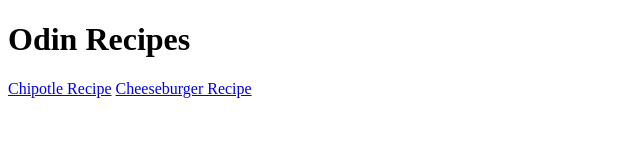
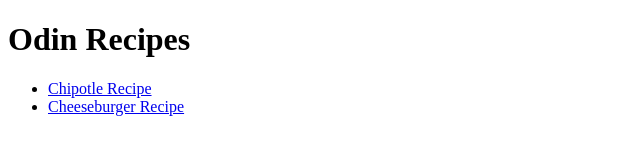
Before and after one commit to ethanchiara06/odin-recipes, a plain HTML site: page index.html in a window 1280 px wide. Shown: the whole page, without its empty margins (0-640 px from the left). Drawn offline with Linux system fonts and the light colour scheme.

Commit message:
Make the links into an organized list

```diff
--- a/index.html
+++ b/index.html
@@ -10,10 +10,15 @@
     <body>
 
         <h1>Odin Recipes</h1>
+          <ul>
+            <li> <a href="recipes/chipotle.html">Chipotle Recipe</a></li>
+            <li>  <a href="recipes/cburg.html">Cheeseburger Recipe</a></li>
 
-        <a href="recipes/chipotle.html">Chipotle Recipe</a>
 
-        <a href="recipes/cburg.html">Cheeseburger Recipe</a>
+          </ul>
+
+
+
 
 
 
```
